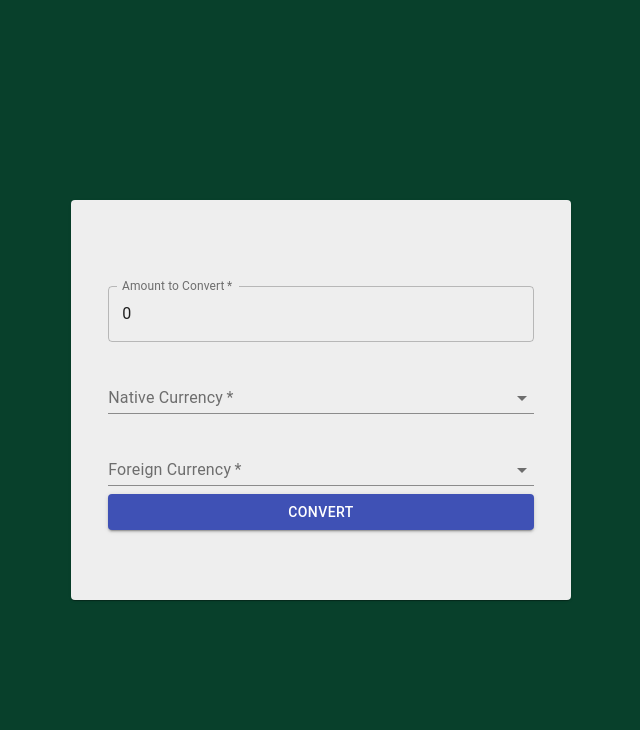
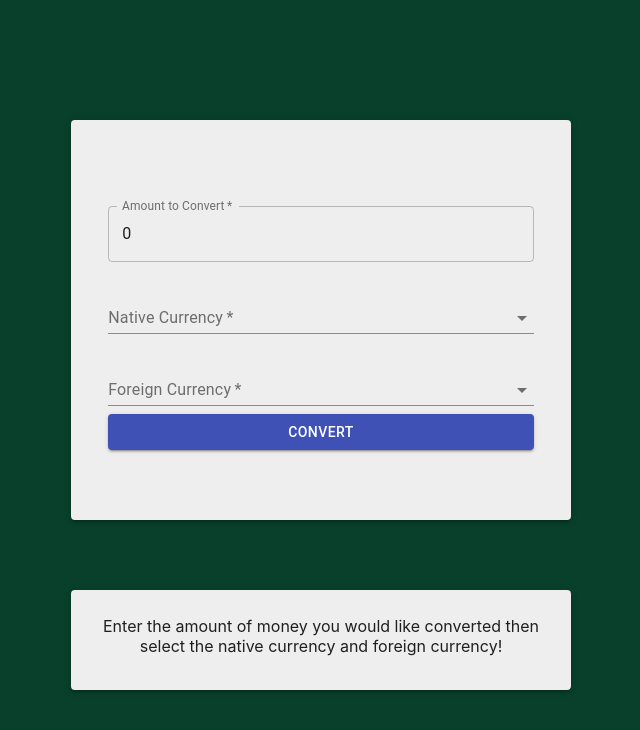
Before and after one commit to kcarrel/currency_converter, a React (Create React App) app: page / in a window 1280 px wide. Shown: the top 730 px of the page, without its empty margins (319-959 px from the left). Built offline with nearby package versions, Linux system fonts and the light colour scheme.

Commit message:
remove create react app basics and update with convert currency

```diff
--- a/public/index.html
+++ b/public/index.html
@@ -7,9 +7,9 @@
     <meta name="theme-color" content="#000000" />
     <meta
       name="description"
-      content="Web site created using create-react-app"
+      content="Web site for converting amount of currency from a native currency to a foreign currency."
     />
-    <link rel="apple-touch-icon" href="%PUBLIC_URL%/logo192.png" />
+    <link rel="apple-touch-icon" href="%PUBLIC_URL%/favicon.ico" />
     <!--
       manifest.json provides metadata used when your web app is installed on a
       user's mobile device or desktop. See https://developers.google.com/web/fundamentals/web-app-manifest/
@@ -24,7 +24,7 @@
       work correctly both with client-side routing and a non-root public URL.
       Learn how to configure a non-root public URL by running `npm run build`.
     -->
-    <title>React App</title>
+    <title>Currency Converter</title>
   </head>
   <body>
     <noscript>You need to enable JavaScript to run this app.</noscript>
--- a/src/App.css
+++ b/src/App.css
@@ -7,44 +7,15 @@
 
 .currency_form {
   position: fixed;
-  top: 50%;
+  top: 40%;
   left: 50%;
   /* bring your own prefixes */
   transform: translate(-50%, -50%);
 }
-
-#convert_Form
-.App-logo {
-  height: 40vmin;
-  pointer-events: none;
+.conversion_display {
+  position: fixed;
+  top: 80%;
+  left: 50%;
+  /* bring your own prefixes */
+  transform: translate(-50%, -50%);
 }
-
-@media (prefers-reduced-motion: no-preference) {
-  .App-logo {
-    animation: App-logo-spin infinite 20s linear;
-  }
-}
-
-.App-header {
-  background-color: #282c34;
-  min-height: 100vh;
-  display: flex;
-  flex-direction: column;
-  align-items: center;
-  justify-content: center;
-  font-size: calc(10px + 2vmin);
-  color: white;
-}
-
-.App-link {
-  color: #61dafb;
-}
-
-@keyframes App-logo-spin {
-  from {
-    transform: rotate(0deg);
-  }
-  to {
-    transform: rotate(360deg);
-  }
-}
--- a/src/App.js
+++ b/src/App.js
@@ -1,11 +1,8 @@
 import React, {useEffect, useState} from 'react';
 import ConvertForm from './components/ConvertForm'
+import ConversionDisplay from './components/ConversionDisplay'
 import './App.css';
 
-
-// function displayConversion() {
-
-// };
 
 function App() {
   const [amount, setAmount] = useState(0);
@@ -15,6 +12,8 @@ function App() {
   const [convertedAmount, setConvertedAmount] = useState(0);
 
 
+  // Calls the Exchange Rates API upon ConvertForm submission to retrieve
+  // exchange rates based on the native currency selected in form
   const getRate = e => {
     e.preventDefault()
     const BASE_URL = `https://api.exchangeratesapi.io/latest?base=${nativeCurrency}`
@@ -36,9 +35,8 @@ function App() {
   }
 
   useEffect(() => {
-    var converted = amount*rate
-    setConvertedAmount(converted)
-  }, [rate])
+    setConvertedAmount(amount*rate)
+  }, [amount,rate])
 
 
   return (
@@ -52,6 +50,12 @@ function App() {
         setForeignCurrency={setForeignCurrency}
         getRate={getRate}
       />
+      <ConversionDisplay
+        amount={amount}
+        nativeCurrency={nativeCurrency}
+        foreignCurrency={foreignCurrency}
+        convertedAmount={convertedAmount}
+      />
     </div>
   );
 }
--- /dev/null
+++ b/src/components/ConversionDisplay.js
@@ -0,0 +1,47 @@
+import React from 'react';
+import Card from '@material-ui/core/Card';
+import { makeStyles } from '@material-ui/core/styles';
+import { CardContent } from '@material-ui/core';
+
+
+const useStyles = makeStyles(theme => ({
+  root: {
+    flexGrow: 1,
+  },
+  card: {
+      width: 500,
+      height: 100,
+      display: 'flex',
+      alignItems: 'center',
+      justifyContent: 'center',
+      flexDirection: 'column',
+      textAlign: 'center',
+      margin: 'auto',
+      backgroundColor: "#eee",
+  }
+}));
+
+function ConversionDisplay(props) {
+    const classes = useStyles();
+    return(
+        <div className="classes.root">
+            <div className="conversion_display">
+                {props.convertedAmount !== 0 ? (
+                    <Card className={classes.card} elevation={3}>
+                        <CardContent>
+                            {props.amount} {props.nativeCurrency} can be converted to {props.convertedAmount} {props.foreignCurrency}!
+                        </CardContent>
+                    </Card>
+                    ) : (
+                    <Card className={classes.card} elevation={3}>
+                        <CardContent>
+                            Enter the amount of money you would like converted then select the native currency and foreign currency!
+                        </CardContent>
+                    </Card>
+                )}
+            </div>
+        </div>
+    );
+};
+
+export default ConversionDisplay;
--- a/src/components/ConvertForm.js
+++ b/src/components/ConvertForm.js
@@ -36,23 +36,22 @@ function ConvertForm(props) {
   return (
     <div className={classes.root}>
       <div className="currency_form">
-        <Paper className={classes.paper}>
+        <Paper className={classes.paper} elevation={3}>
           <form>
             <TextField
               margin="normal"
               name='amount'
               required
-              fullWidth
+              fullWidth="true"
               label="Amount to Convert"
               type="number"
               variant="outlined"
               onChange={e => props.setAmount(e.target.value)}
               value={props.amount}
             />
-            <FormControl required fullWidth margin="normal">
+            <FormControl required margin="normal" fullWidth="true">
               <InputLabel id="nativeCurrency">Native Currency</InputLabel>
               <Select
-                autoWidth
                 name='nativeCurrency'
                 labelId="nativeCurrency"
                 id="native-currency-select"
@@ -64,10 +63,9 @@ function ConvertForm(props) {
                 ))}
               </Select>
             </FormControl>
-            <FormControl required fullWidth margin="normal">
+            <FormControl required margin="normal" fullWidth="true">
               <InputLabel id="foreignCurrency"> Foreign Currency</InputLabel>
               <Select
-                autoWidth
                 name='foreignCurrency'
                 labelId="foreignCurrency"
                 id="foreign-currency-select"
```
Also changed, not shown: public/manifest.json.
